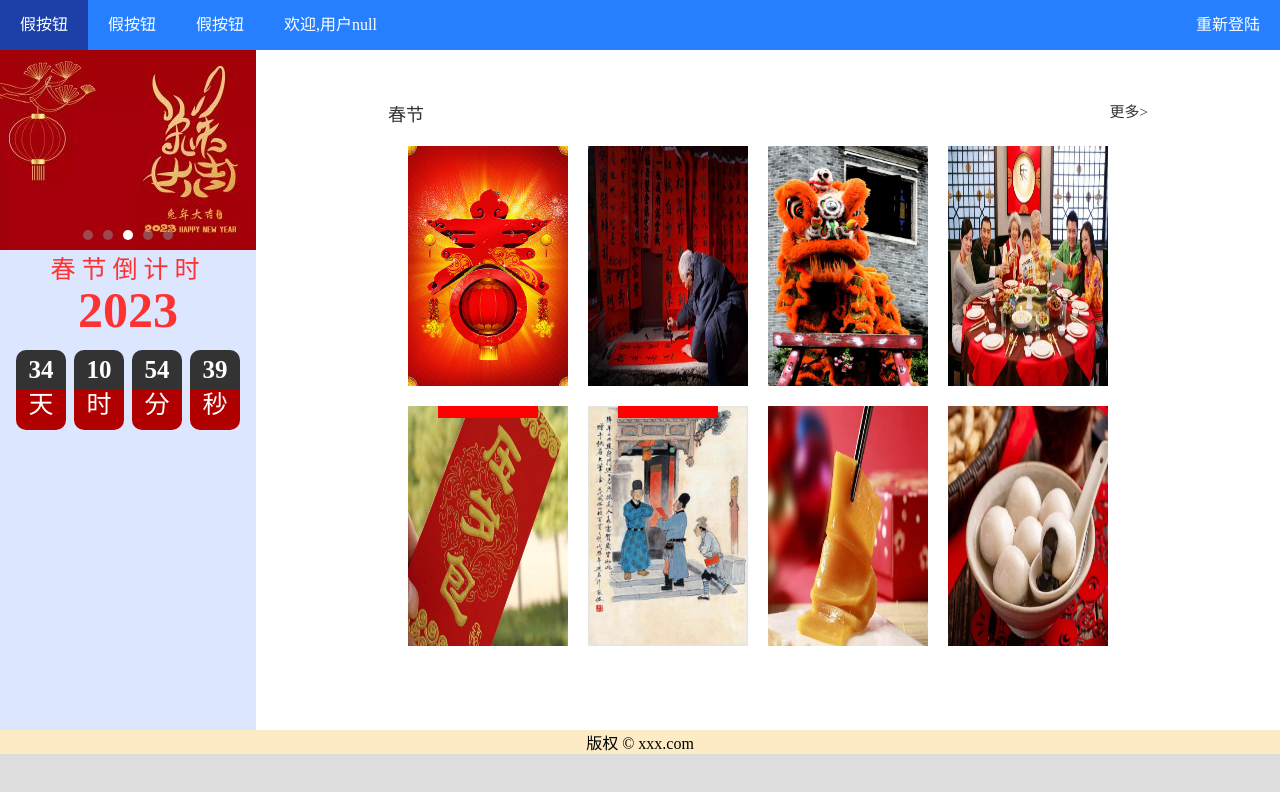
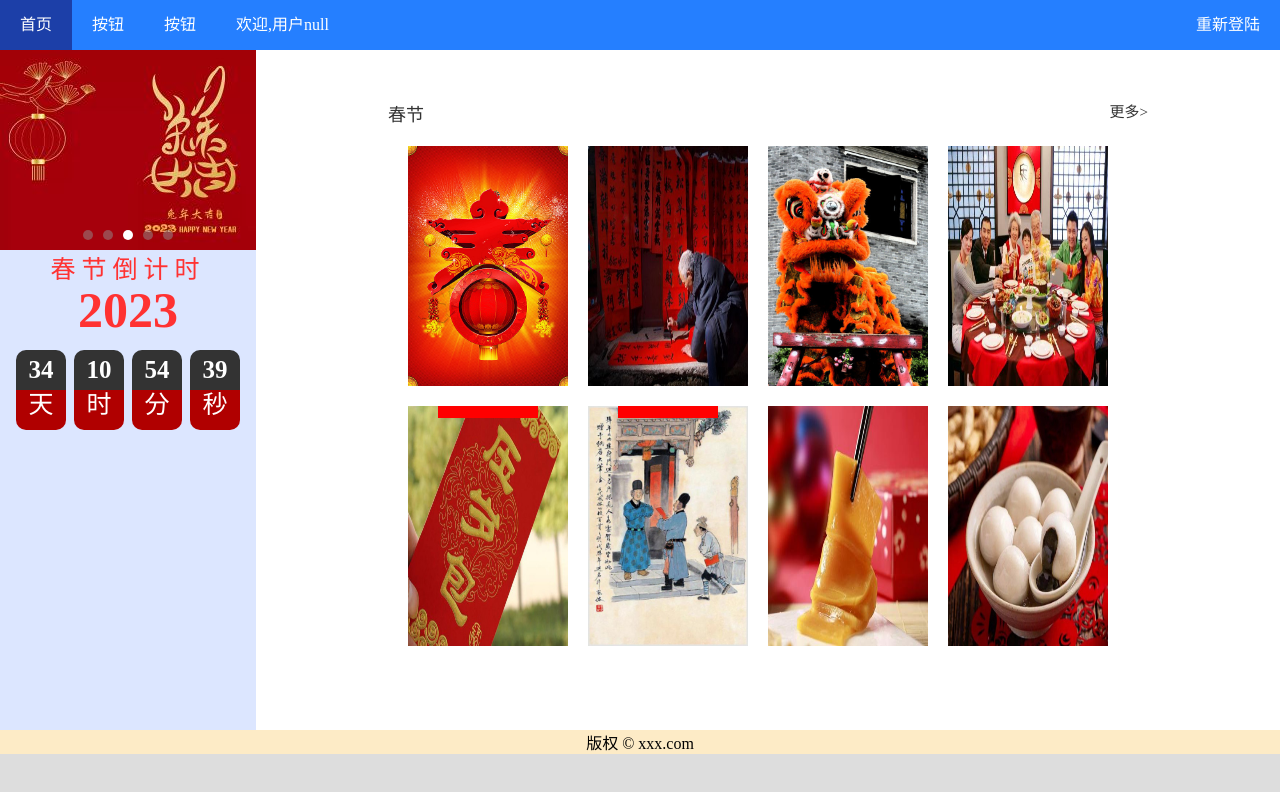
Before and after one commit to ha-rinn-gif/JavaScript, a plain HTML site: page JavaScript期末考核/page/index.html in a window 1280 px wide. Drawn offline with Linux system fonts and the light colour scheme.

Commit message:
导航栏修改

```diff
--- a/JavaScript期末考核/page/index.html
+++ b/JavaScript期末考核/page/index.html
@@ -8,9 +8,9 @@
 <body>
 <div>
     <ul class="nav">   <!--    导航栏-->
-        <li class="nav"><a class="nav" href="">假按钮</a></li>
-        <li class="nav"><a class="nav" href="">假按钮</a></li>
-        <li class="nav"><a class="nav" href="">假按钮</a></li>
+        <li class="nav"><a class="nav" href="">首页</a></li>
+        <li class="nav"><a class="nav" href="">按钮</a></li>
+        <li class="nav"><a class="nav" href="">按钮</a></li>
         <p id="nameshow" class="nav"></p>
         <li class="nav-2"><a class="nav" href="Login.html">重新登陆</a></li>
     </ul>
```
